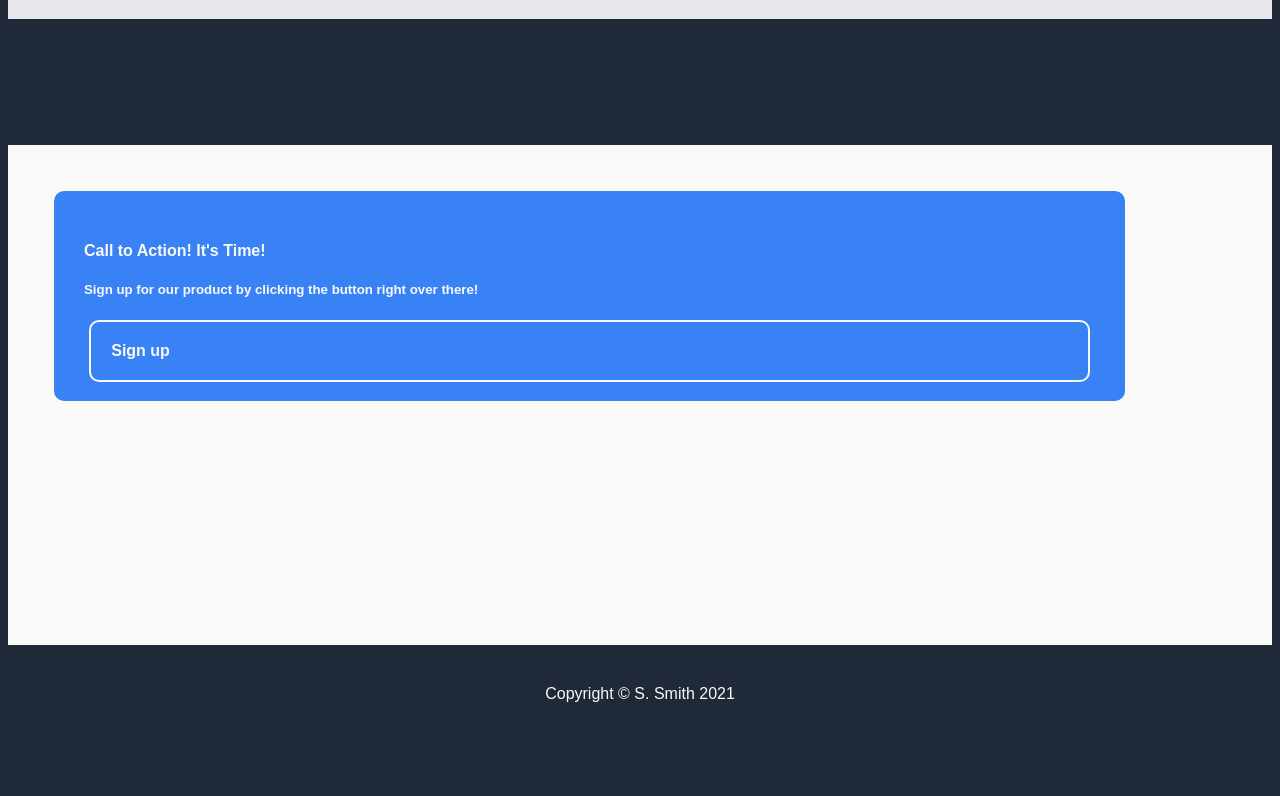
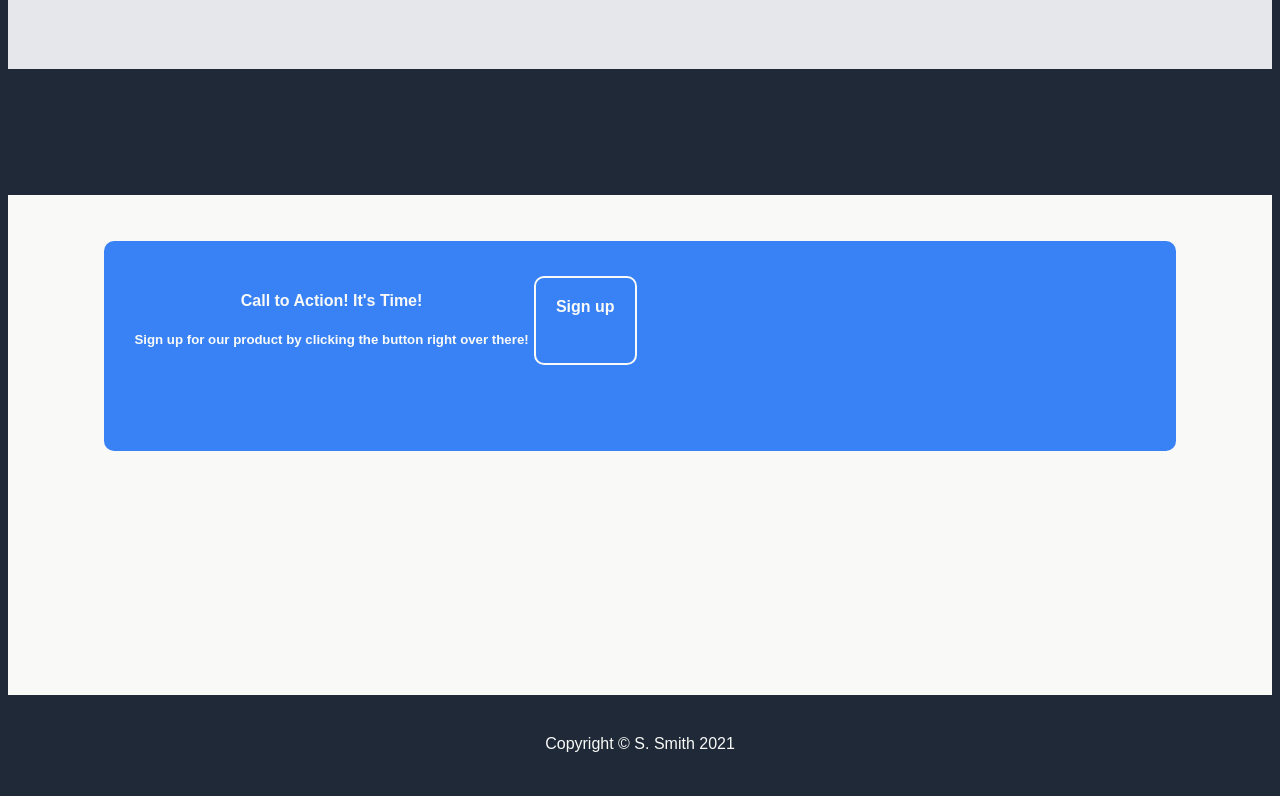
Before and after one commit to billyndroid/landing-page, a plain HTML site: page index.html in a window 1280 px wide. Shown: the part 1739-2535 px from the top of the page. Before the commit the page ends 2490 px from the top, so only its background shows below. Drawn offline with Linux system fonts and the light colour scheme.

Commit message:
CSs update

```diff
--- a/index.html
+++ b/index.html
@@ -65,7 +65,7 @@
         <p>This is an inspirational quote, or a testimonial from a customer. Maybe it's just filling up space, or maybe people will actually read it. Who knows? All I know is that it looks nice.</p>
         <h2><strong>-Thor, God of Thunder.</strong></h2>
     </div>
-    <section class="call-to-action">
+    <section class="container">
         <div id="cta">
             <div id="content">
             <div class="text"><h4>Call to Action! It's Time!</h4>
--- a/style.css
+++ b/style.css
@@ -148,7 +148,7 @@ h2 {
     width: auto;
 }
 /* Call to Action Section */
-.call-to-action {
+.container {
     background-color: #f9faf8;
     height: 500px;
     width: auto;
@@ -166,7 +166,7 @@ h2 {
   column-gap: 2em;
 }
 #content {
-
+    display: flex
 }
 .text {
 
```
